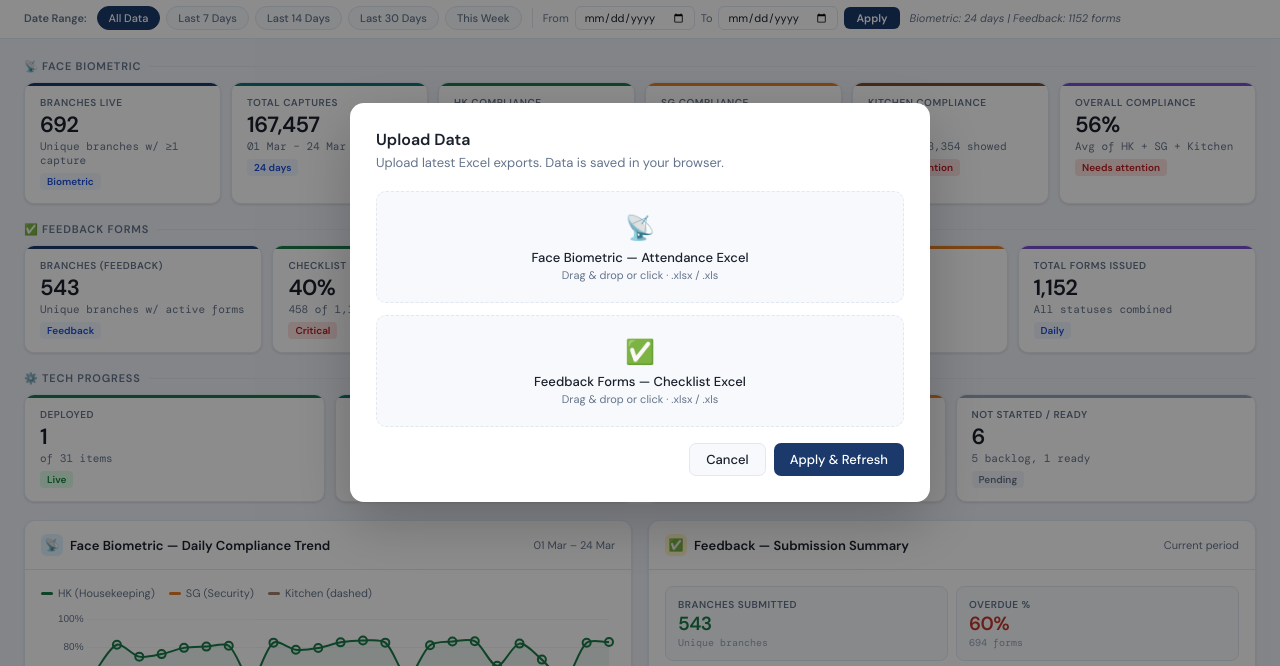
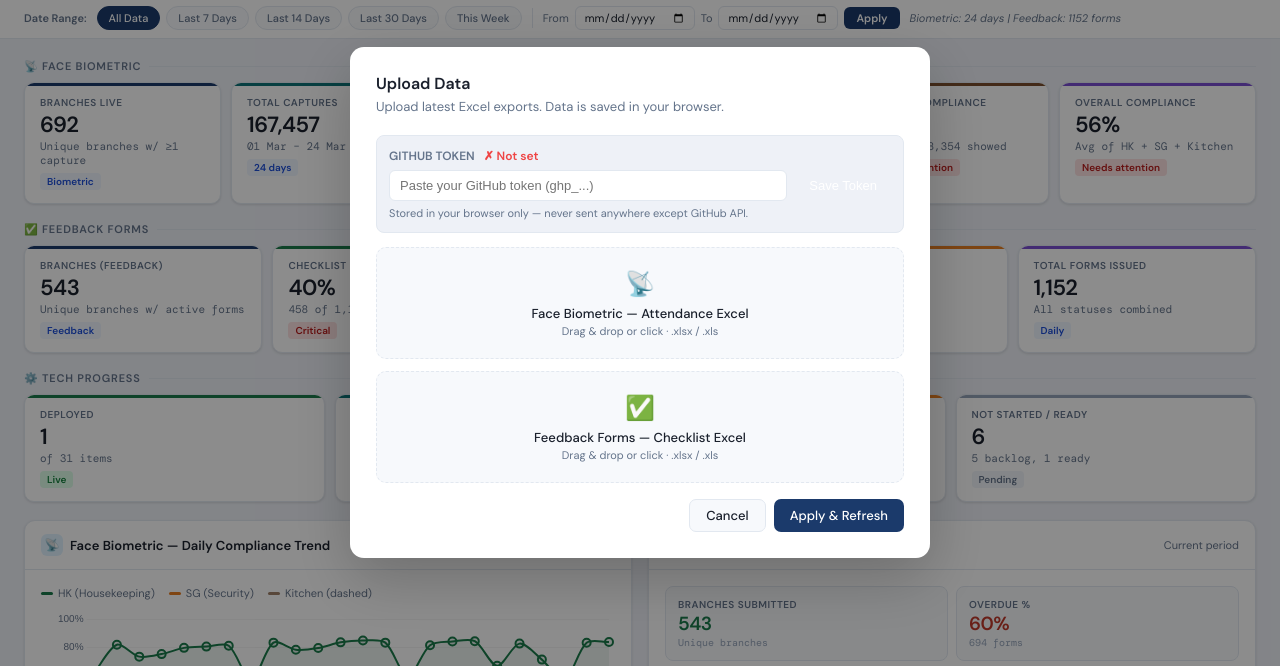
Before and after one commit to shravan57/HK-S-Dashboard, a plain HTML site: page index.html in a window 1280 px wide. Both pictures are taken after a click on the button "Upload Data". Shown: the part 98-764 px from the top of the page. Drawn offline with nearby package versions, Linux system fonts and the light colour scheme.

Commit message:
Add files via upload
With token changed

```diff
--- a/index.html
+++ b/index.html
@@ -378,6 +378,14 @@ body{font-family:'DM Sans',sans-serif;background:var(--bg);color:var(--text);min
   <div class="modal">
     <div class="mtitle">Upload Data</div>
     <div class="msub">Upload latest Excel exports. Data is saved in your browser.</div>
+    <div id="tokenSection" style="margin-bottom:14px;padding:12px;background:var(--bg);border-radius:8px;border:1px solid var(--border)">
+      <div style="font-size:12px;font-weight:600;color:var(--muted);margin-bottom:6px">GITHUB TOKEN <span id="tokenStatus" style="margin-left:6px"></span></div>
+      <div style="display:flex;gap:8px;align-items:center">
+        <input id="tokenInput" type="password" placeholder="Paste your GitHub token (ghp_...)" style="flex:1;padding:7px 10px;border-radius:6px;border:1px solid var(--border);background:var(--surface);color:var(--text);font-size:13px;outline:none">
+        <button onclick="saveToken()" style="padding:7px 14px;border-radius:6px;border:none;background:var(--accent);color:#fff;font-size:13px;cursor:pointer;white-space:nowrap">Save Token</button>
+      </div>
+      <div style="font-size:11px;color:var(--muted);margin-top:5px">Stored in your browser only — never sent anywhere except GitHub API.</div>
+    </div>
     <div class="uzone" id="bioZone" onclick="document.getElementById('bioFile').click()" ondragover="dov(event,'bioZone')" ondragleave="dlv('bioZone')" ondrop="ddf(event,'bio')">
       <input type="file" id="bioFile" accept=".xlsx,.xls" onchange="hf(event,'bio')">
       <div style="font-size:24px;margin-bottom:6px">📡</div>
@@ -406,7 +414,7 @@ const GITHUB_RAW_URL = 'https://raw.githubusercontent.com/shravan57/HK-S-Dashboa
 const GITHUB_REPO = 'shravan57/HK-S-Dashboard';
 // Your GitHub Personal Access Token — same one you used before
 // This is used client-side only to trigger the GitHub Action
-const GITHUB_TOKEN = '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';
+let GITHUB_TOKEN = localStorage.getItem('hks_github_token') || '';
 
 let CHS={}, PD={bio:null,fb:null}, AF={type:'all',from:null,to:null};
 let GDATA = null; // holds the full data object loaded from GitHub
@@ -496,10 +504,34 @@ async function loadFromGitHub(){
 function la(){
   return GDATA||{bio:SB,fb:SF,tech:ST,dep:SD,lu:'Seed data (Mar 2026)'};
 }
+// Save / update GitHub token from modal input
+function saveToken(){
+  const val = document.getElementById('tokenInput').value.trim();
+  if(!val.startsWith('ghp_') && !val.startsWith('github_pat_')){
+    alert('That does not look like a valid GitHub token. It should start with ghp_');
+    return;
+  }
+  GITHUB_TOKEN = val;
+  localStorage.setItem('hks_github_token', val);
+  document.getElementById('tokenInput').value = '';
+  refreshTokenStatus();
+  alert('Token saved! You can now upload data.');
+}
+function refreshTokenStatus(){
+  const el = document.getElementById('tokenStatus');
+  if(!el) return;
+  if(GITHUB_TOKEN){
+    el.innerHTML = '<span style="color:#22c55e">✓ Saved</span>';
+    document.getElementById('tokenInput').placeholder = 'Token saved — paste new one to replace';
+  } else {
+    el.innerHTML = '<span style="color:#ef4444">✗ Not set</span>';
+    document.getElementById('tokenInput').placeholder = 'Paste your GitHub token (ghp_...)';
+  }
+}
 // Save data by triggering a GitHub Actions workflow_dispatch
 async function saveToGitHub(newData){
-  if(!GITHUB_TOKEN||GITHUB_TOKEN==='PASTE_YOUR_GITHUB_TOKEN_HERE'){
-    throw new Error('GitHub token not set. Open index.html and paste your token into the GITHUB_TOKEN variable at the top of the script.');
+  if(!GITHUB_TOKEN){
+    throw new Error('GitHub token not set. Click Upload Data and paste your token in the token field.');
   }
   // Dispatch the workflow — GitHub Action does the merge and commit
   const res=await fetch(`https://api.github.com/repos/${GITHUB_REPO}/actions/workflows/save-data.yml/dispatches`,{
@@ -741,7 +773,7 @@ async function doDelete(){
 function closeTM(){document.getElementById('techModal').classList.remove('open');}
 
 // UPLOAD
-function openUpload(){document.getElementById('uploadModal').classList.add('open');}
+function openUpload(){document.getElementById('uploadModal').classList.add('open');refreshTokenStatus();}
 function closeUp(){document.getElementById('uploadModal').classList.remove('open');document.getElementById('umsg').style.display='none';['bioSub','fbSub'].forEach(id=>{const e=document.getElementById(id);e.textContent='Drag & drop or click · .xlsx / .xls';e.style.color='';});document.getElementById('bioFile').value='';document.getElementById('fbFile').value='';PD={bio:null,fb:null};}
 function hf(e,type){const f=e.target.files[0];if(f)pxl(f,type);}
 function ddf(e,type){e.preventDefault();dlv(type==='bio'?'bioZone':'fbZone');const f=e.dataTransfer.files[0];if(f)pxl(f,type);}
```
